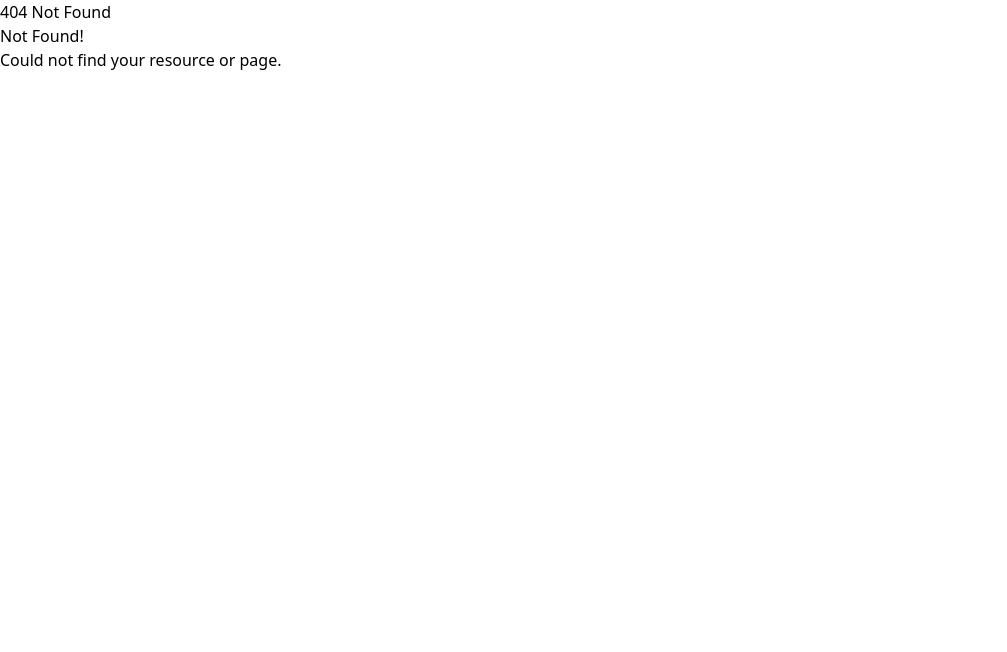
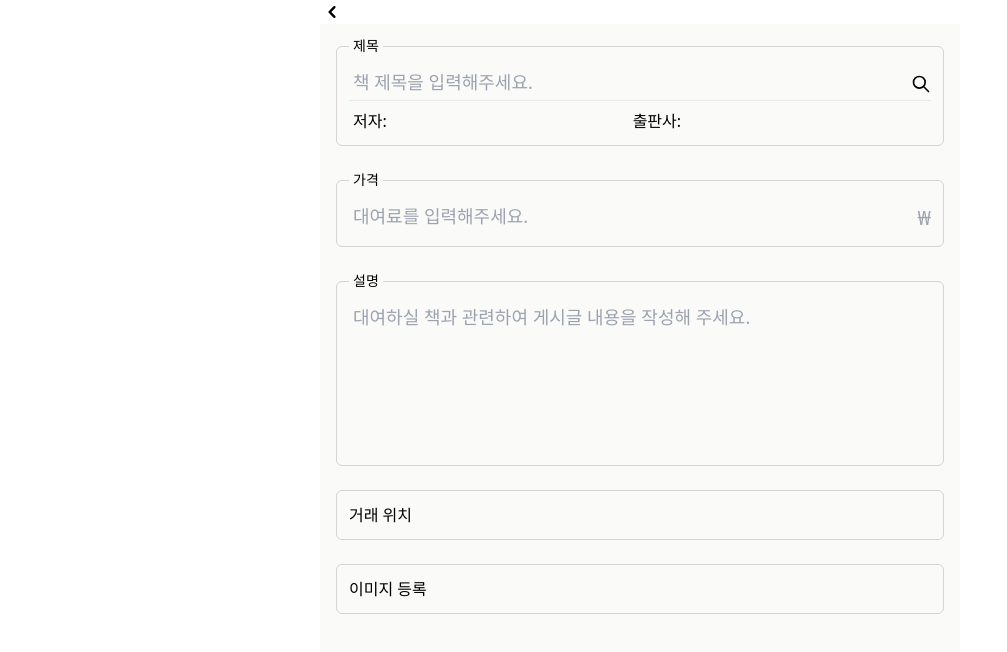
Before and after one commit to Withlaw/dnb, a React (Vite) app: page /books/1/edit in a window 1280 px wide. Before the commit this address had no page. Shown: the top 652 px of the page, without its empty margins (0-1007 px from the left). Built offline with nearby package versions, Linux system fonts and the light colour scheme.

Commit message:
router: 글 수정 페이지 추가, 작성페이지 route 변경

```diff
--- a/src/pages/book-detail.tsx
+++ b/src/pages/book-detail.tsx
@@ -89,6 +89,10 @@ const BookDetailPage = () => {
 			<div className="p-4">
 				<Button>예약하기</Button>
 				<button onClick={modalBtnHandler}>수정하기</button>
+				<span>{'   '}</span>
+				<Link to={'edit'} onClick={modalBtnHandler}>
+					수정페이지가기
+				</Link>
 			</div>
 
 			{isModalOpen && (
--- /dev/null
+++ b/src/pages/book-edit.tsx
@@ -0,0 +1,17 @@
+import PostForm from '@/features/books/post-form.component.tsx';
+import HeaderMain from '@/ui/header-main.tsx';
+import NavHeader from '@/ui/nav-header.tsx';
+
+const BookEditPage = () => {
+	return (
+		<div className="container mx-auto flex h-dvh max-w-screen-sm flex-col">
+			{/* <HeaderMain /> */}
+			<NavHeader />
+			<main className="flex-auto bg-stone-50 px-4">
+				<PostForm />
+			</main>
+		</div>
+	);
+};
+
+export default BookEditPage;
--- a/src/ui/layout-root.tsx
+++ b/src/ui/layout-root.tsx
@@ -1,18 +1,18 @@
 import { Outlet, ScrollRestoration } from 'react-router-dom';
 
-import MainHeader from '@/ui/header-main.tsx';
-import MainNav from '@/ui/nav-main.tsx';
+import HeaderMain from '@/ui/header-main.tsx';
+import NavMain from '@/ui/nav-main.tsx';
 
 const RootLayout = () => {
 	return (
 		<div className="container mx-auto flex h-dvh max-w-screen-sm flex-col">
-			<MainHeader />
+			<HeaderMain />
 			{/* <aside className="bg-green-800">app aside</aside> */}
 			<main className="flex-auto bg-stone-50 px-4 py-[50px]">
 				<Outlet />
 			</main>
 			{/* <footer>app footer</footer> */}
-			<MainNav />
+			<NavMain />
 
 			{/* 페이지 전환시 스크롤 초기화 */}
 			<ScrollRestoration />
```
Also changed, not shown: src/App.tsx (+6 -1 lines).
